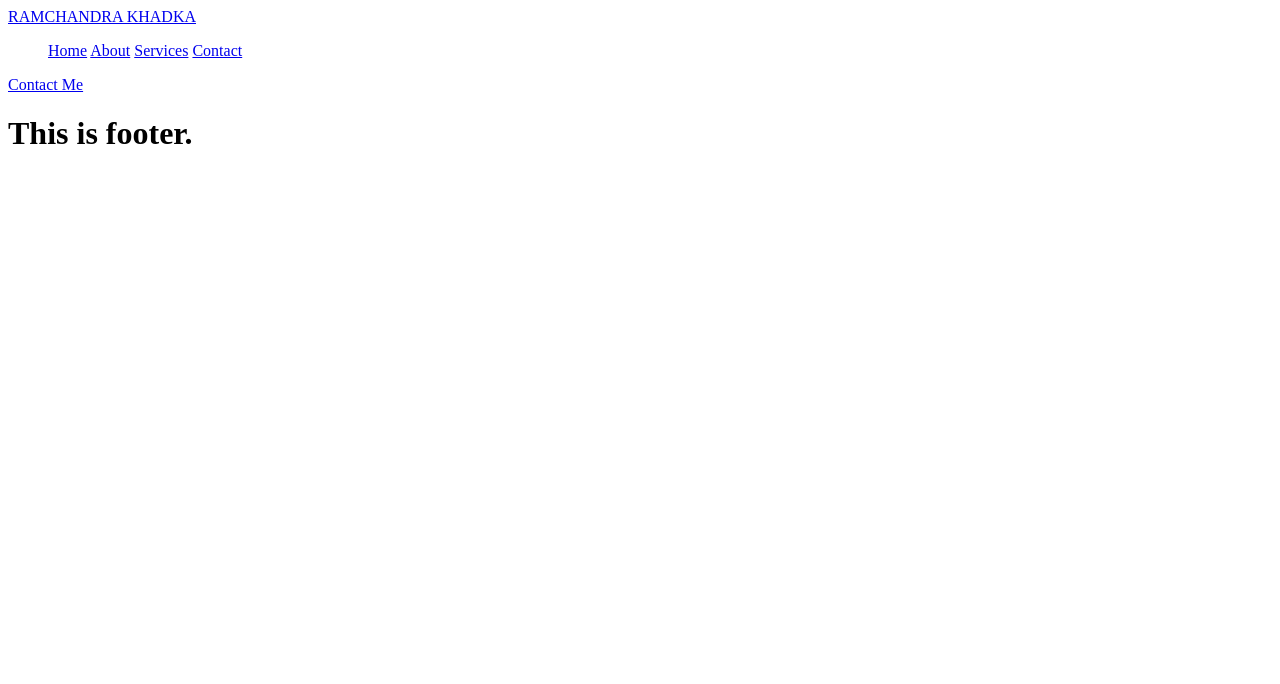
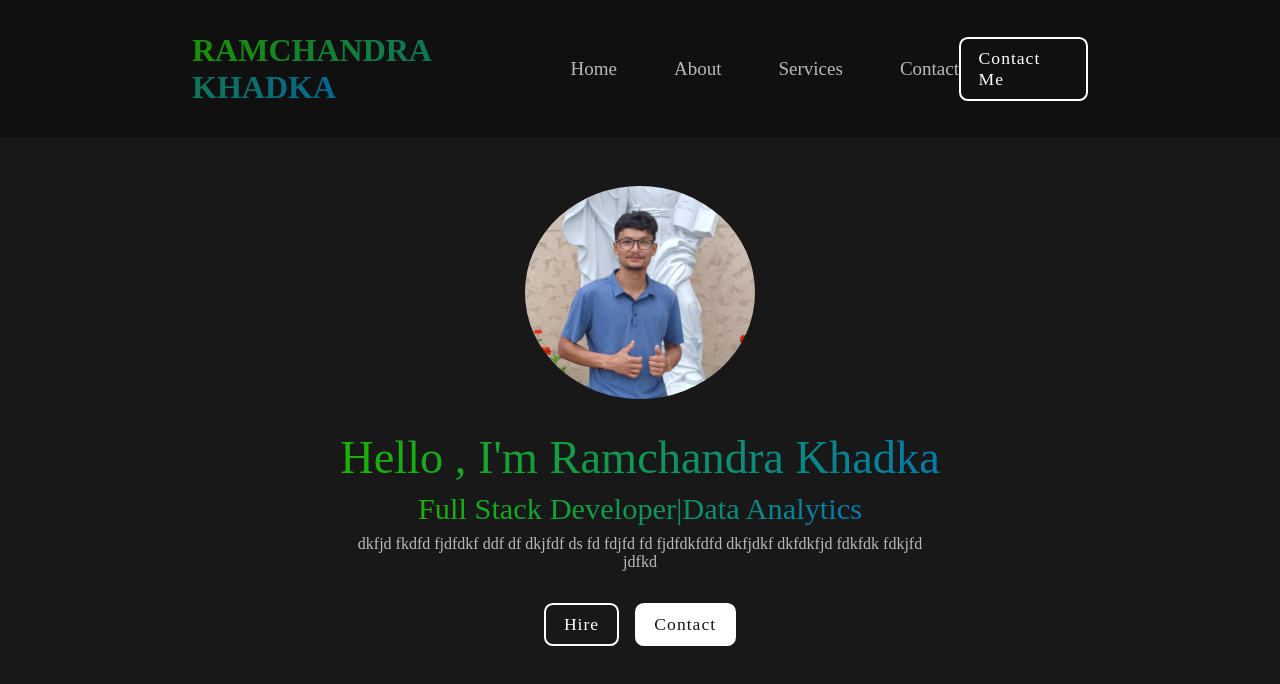
Before and after one commit to ramchandra55khadka/PersonalWebsite, a plain HTML site: page index.html in a window 1280 px wide. Drawn offline with nearby package versions, Linux system fonts and the light colour scheme.

Commit message:
second commig

```diff
--- a/index.html
+++ b/index.html
@@ -11,17 +11,39 @@
     />
   </head>
   <body>
+    <!-- nav section -->
     <nav>
       <a href="#" class="logo"><span>RAMCHANDRA KHADKA</span></a>
-      <ul class="links">
-        <a href="#home">Home</a>
-        <a href="#about">About</a>
-        <a href="#services">Services</a>
-        <a href="#contact">Contact</a>
-      </ul>
+      <div class="nav-items">
+        <ul class="links">
+          <a href="#home" class="a1">Home</a>
+          <a href="#about">About</a>
+          <a href="#services">Services</a>
+          <a href="#contact">Contact</a>
+        </ul>
+      </div>
+
+      <i class="bx-bx-menu-alt-right" id="menu"></i>
       <a href="#contact" class="btn">Contact Me</a>
     </nav>
-    <h1>This is footer.</h1>
+
+    <!-- home section -->
+    <section id="home">
+      <img src="image3.jpg" alt="image1" />
+      <div class="info-box">
+        <h1><span>Hello , I'm Ramchandra Khadka</span></h1>
+        <h3><span>Full Stack Developer|Data Analytics</span></h3>
+        <p>
+          dkfjd fkdfd fjdfdkf ddf df dkjfdf ds fd fdjfd fd fjdfdkfdfd dkfjdkf
+          dkfdkfjd fdkfdk fdkjfd jdfkd
+        </p>
+      </div>
+      <div class="btn-box">
+        <div class="btn">Hire</div>
+        <div class="btn">Contact</div>
+      </div>
+    </section>
+
     <script src="script.js"></script>
   </body>
 </html>
--- a/style.css
+++ b/style.css
@@ -0,0 +1,134 @@
+* {
+  margin: 0;
+  padding: 0;
+  box-sizing: border-box;
+  text-decoration: none;
+  list-style: none;
+  scroll-behavior: smooth;
+  font-family: "Poppins";
+}
+:root {
+  --background: rgb(24, 24, 24);
+  --second-background: rgb(21, 21, 21);
+}
+body {
+  min-height: 100vh;
+  background-color: var(--background);
+}
+/* //Nav bar css */
+nav {
+  position: fixed;
+  top: 0;
+  width: 100%;
+  padding: 2em 15%;
+  display: flex;
+  align-items: center;
+  justify-content: space-between;
+  background-color: rgba(15, 15, 15, 0.8);
+  backdrop-filter: blur(10px);
+  z-index: 1000;
+}
+ul {
+  display: flex;
+  align-items: center;
+  gap: 3em;
+}
+nav ul a {
+  color: white;
+  opacity: 0.7;
+  transition: 0.2s ease-in-out;
+}
+nav ul aa:hover {
+  opacity: 1;
+}
+.logo {
+  font-size: 2em;
+  color: white;
+  font-weight: 800;
+  opacity: 0.8;
+  transition: 0.2s ease-in-out;
+}
+.logo:hover {
+  opacity: 1;
+}
+.btn {
+  padding: 0.5em 1em;
+  color: white;
+  font-weight: 500;
+  letter-spacing: 1px;
+  border-radius: 0.5em;
+  font-size: 1.1em;
+  border: 2px solid white;
+  cursor: pointer;
+  transition: 0.3s ease-in-out;
+}
+.btn:hover {
+  background-color: white;
+  color: var(--background);
+}
+span {
+  background: linear-gradient(to right, #1cb102, #047bae);
+  background-clip: text;
+  color: transparent;
+}
+#menu {
+  color: white;
+  font-size: 3em;
+  display: none;
+}
+
+.nav-items {
+  font-size: 19px;
+}
+
+/* Body sectin */
+section {
+  min-height: 100vh;
+  padding: 5% 15%;
+}
+#home {
+  display: flex;
+  flex-direction: column;
+  align-items: center;
+  justify-content: center;
+  gap: 2em;
+  color: white;
+}
+#home img {
+  width: 18vw;
+  border-radius: 50%;
+  margin-top: 2em;
+}
+.info-box {
+  display: flex;
+  flex-direction: column;
+  text-align: center;
+  gap: 0.5em;
+  max-width: 600px;
+}
+.info-box h1 {
+  font-size: 2.9em;
+  font-weight: 500;
+}
+.info-box h3 {
+  font-size: 1.9em;
+  font-weight: 400;
+}
+.info-box p {
+  opacity: 0.7;
+}
+.btn-box {
+  display: flex;
+  gap: 1em;
+}
+.btn-box .btn:nth-of-type(2) {
+  background-color: white;
+  color: var(--background);
+}
+.btn-box .btn:nth-of-type(2):hover {
+  background-color: var(--background);
+  color: white;
+}
+::-webkit-scrolbar-thumb {
+  background: linear-gradient(to buttom, #6cff52, #3ec5ff);
+}
```
Also changed, not shown: graphic.jpg (added), image.jpg (added), image1.jpg (added), image2.jpg (added), image3.jpg (added), web-design.jpg (added), web-dev.jpg (added).
